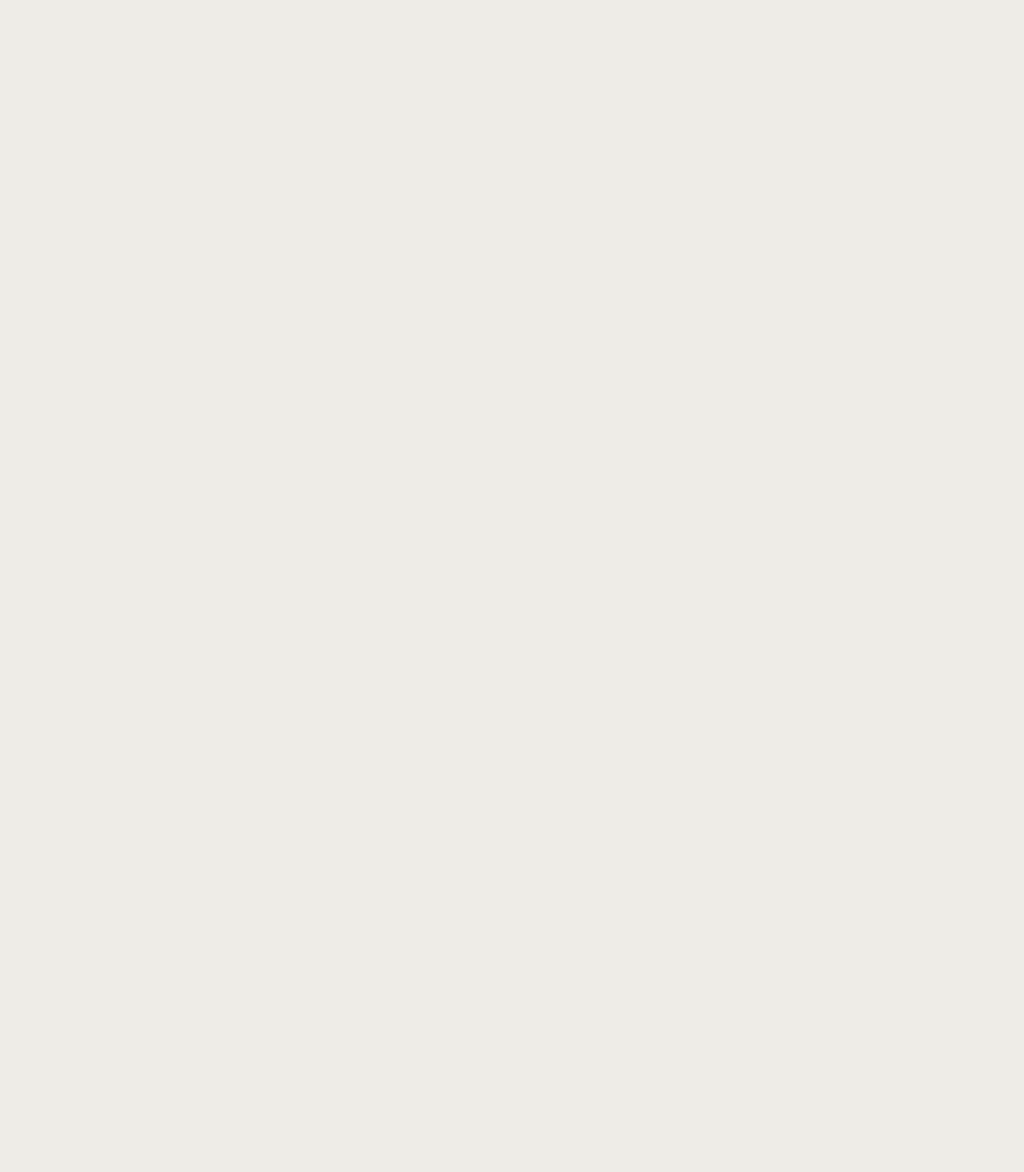
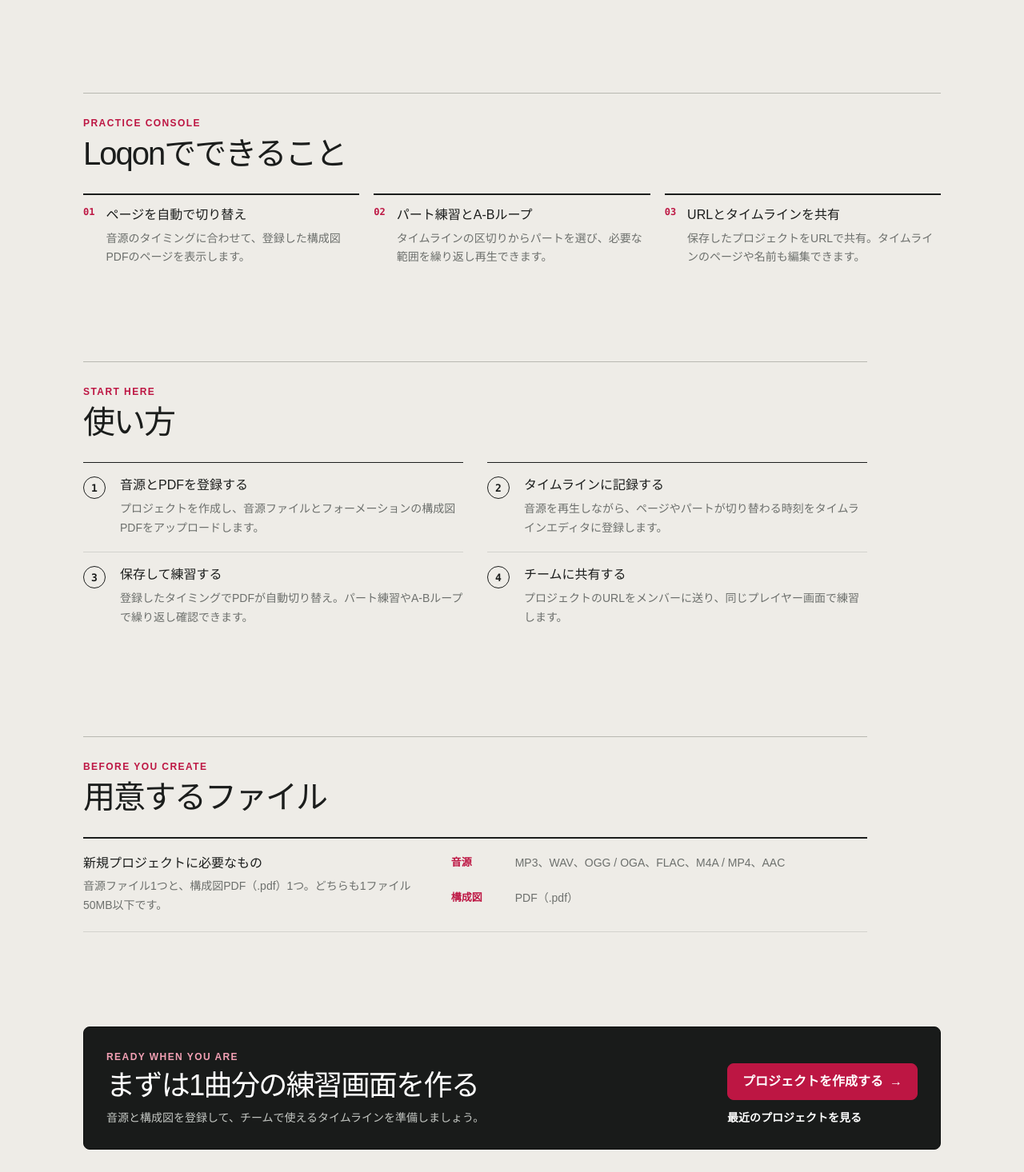
Before and after one commit to katsudontech/loqon, a Next.js app: page / in a window 1280 px wide. Shown: the part 764-2230 px from the top of the page at 80% size. Before the commit the page ends 800 px from the top, so only its background shows below. Built offline with nearby package versions, Linux system fonts and the light colour scheme.

Commit message:
feat: update home page with enhanced content and structure for better user guidance

```diff
--- a/src/app/globals.css
+++ b/src/app/globals.css
@@ -63,6 +63,31 @@
 .paper-preview h3 { margin: 0 0 8px; font-size: 11px; text-align: center; } .formation-row { display: flex; justify-content: space-around; margin: 4px 0; }
 .formation-dot { width: 16px; height: 16px; border: 2px solid var(--ink); border-radius: 50%; } .formation-dot.active { border-color: var(--accent); background: var(--accent); }
 .preview-rule { height: 4px; margin-top: 5px; background: #d8d7d1; } .preview-rule.short { width: 65%; }
+.home-section { margin-top: clamp(70px, 10vw, 118px); padding-top: 28px; border-top: 1px solid var(--line-strong); }
+.home-section-heading .eyebrow { margin: 0 0 7px; }
+.home-section-heading h2 { margin: 0; font-size: clamp(26px, 4vw, 40px); line-height: 1.1; letter-spacing: -.05em; }
+.feature-list { display: grid; grid-template-columns: repeat(3, minmax(0, 1fr)); gap: 18px; margin: 28px 0 0; padding: 0; list-style: none; }
+.feature-list li { min-width: 0; display: grid; grid-template-columns: auto minmax(0, 1fr); gap: 14px; padding-top: 14px; border-top: 2px solid var(--ink); }
+.feature-index { color: var(--accent-dark); font: 700 12px var(--font-mono); }
+.feature-list h3, .steps-list h3, .input-guide h3 { margin: 0; font-size: 16px; line-height: 1.35; }
+.feature-list p, .steps-list p, .input-guide p { margin: 7px 0 0; color: var(--muted); font-size: 14px; line-height: 1.7; }
+.home-section-steps { max-width: 980px; }
+.steps-list { display: grid; grid-template-columns: repeat(2, minmax(0, 1fr)); gap: 0 30px; margin: 28px 0 0; padding: 0; list-style: none; counter-reset: steps; }
+.steps-list li { min-width: 0; display: grid; grid-template-columns: 34px minmax(0, 1fr); gap: 12px; padding: 17px 0 18px; border-top: 1px solid var(--line); }
+.steps-list li:nth-child(-n + 2) { border-top-color: var(--ink); }
+.step-number { width: 28px; height: 28px; display: grid; place-items: center; border: 1px solid var(--ink); border-radius: 50%; font: 700 13px var(--font-mono); }
+.home-section-inputs { max-width: 980px; }
+.input-guide { display: grid; grid-template-columns: minmax(0, .9fr) minmax(0, 1.1fr); gap: 34px; margin-top: 28px; padding: 20px 0; border-top: 2px solid var(--ink); border-bottom: 1px solid var(--line); }
+.input-guide dl { display: grid; gap: 12px; margin: 0; }
+.input-guide dl > div { display: grid; grid-template-columns: 68px minmax(0, 1fr); gap: 12px; min-width: 0; }
+.input-guide dt { color: var(--accent-dark); font-size: 13px; font-weight: 800; }
+.input-guide dd { min-width: 0; margin: 0; color: var(--muted); font-size: 14px; overflow-wrap: anywhere; }
+.home-cta { display: flex; align-items: end; justify-content: space-between; gap: 30px; margin-top: clamp(72px, 10vw, 118px); padding: 28px; background: var(--console); color: #fff; border: 1px solid #0d0e0e; border-radius: 8px; }
+.home-cta .eyebrow { margin: 0 0 7px; color: #f3a0b4; }
+.home-cta h2 { margin: 0; font-size: clamp(24px, 4vw, 36px); line-height: 1.12; letter-spacing: -.045em; }
+.home-cta p:not(.eyebrow) { max-width: 560px; margin: 10px 0 0; color: #c4c7c3; font-size: 14px; }
+.home-cta-actions { flex: 0 0 auto; display: grid; justify-items: start; gap: 12px; }
+.home-cta .text-link { color: #fff; font-size: 14px; }
 
 .project-frame { height: 100dvh; min-height: 0; width: 100%; background: var(--console); color: #f6f6f4; display: flex; flex-direction: column; overflow: hidden; }
 .project-header { min-height: 52px; flex: 0 0 52px; padding: 0 16px; display: flex; align-items: center; justify-content: space-between; gap: 14px; border-bottom: 1px solid #454745; background: var(--console); }
@@ -112,6 +137,10 @@
   .site-header { height: 52px; flex-basis: 52px; } .site-header-inner { padding: 0 16px; } .header-note { display: none; } .page-shell { padding: 32px 16px 54px; } .home-shell { padding: 46px 16px 58px; }
   .home-grid { display: block; } .home-copy { font-size: 15px; line-height: 1.7; } .home-actions { display: grid; } .home-actions > * { width: 100%; } .stage-preview { min-height: 310px; margin-top: 42px; }
   .stage-preview-body { min-height: 225px; padding-top: 20px; } .paper-preview { width: min(210px, 72vw); padding: 18px 14px; } .formation-row { margin: 12px 0; }
+  .home-section { margin-top: 68px; padding-top: 22px; } .feature-list, .steps-list { grid-template-columns: 1fr; margin-top: 22px; } .feature-list { gap: 18px; }
+  .steps-list li, .steps-list li:nth-child(-n + 2) { border-top-color: var(--line); } .steps-list li:first-child { border-top-color: var(--ink); }
+  .input-guide { grid-template-columns: 1fr; gap: 20px; margin-top: 22px; padding: 18px 0; }
+  .home-cta { align-items: stretch; flex-direction: column; gap: 22px; margin-top: 68px; padding: 22px 18px; } .home-cta-actions { width: 100%; } .home-cta-actions .button, .home-cta-actions .text-link { width: 100%; }
   .project-header { min-height: 50px; flex-basis: 50px; padding: 0 10px; } .project-header-id { display: none; } .project-header h1 { font-size: 14px; }
   .console-link { min-width: 44px; width: 44px; min-height: 44px; padding: 0; justify-content: center; } .console-link .console-label { display: none; } .editor-layout { display: flex; flex-direction: column; } .editor-pdf { flex: 1; order: 1; padding: 8px; }
   .editor-sidebar { order: 2; flex: 0 0 auto; max-height: 42vh; border: 0; border-top: 1px solid #474a47; } .editor-sidebar[data-expanded="false"] .timeline-list { display: none; } .editor-actions { order: 3; flex: 0 0 auto; }
--- a/src/app/page.tsx
+++ b/src/app/page.tsx
@@ -6,8 +6,8 @@
       <div className="home-grid">
         <section aria-labelledby="home-title">
           <p className="eyebrow">Paper frame / stage console</p>
-          <h1 id="home-title" className="home-title">構成図と音源を、<em>ひとつの練習画面</em>に。</h1>
-          <p className="home-copy">PDFのフォーメーション図と音源を同期。パートごとの区切りをチームで共有し、練習の流れを止めずに確認できます。</p>
+          <h1 id="home-title" className="home-title">フォーメーションPDFと音源を同期して、<em>ダンス練習</em>を進める。</h1>
+          <p className="home-copy">Loqonは、音源の再生に合わせて構成図のページを切り替える練習画面です。パートの区切りを登録すれば、止めずに次のフォーメーションを確認できます。</p>
           <div className="home-actions">
             <Link href="/create" className="button">プロジェクトを作成する <span aria-hidden="true">→</span></Link>
             <Link href="/select" className="button-secondary">最近見たショーケース</Link>
@@ -26,6 +26,69 @@
           </div>
         </section>
       </div>
+
+      <section className="home-section" aria-labelledby="features-title">
+        <div className="home-section-heading">
+          <p className="eyebrow">Practice console</p>
+          <h2 id="features-title">Loqonでできること</h2>
+        </div>
+        <ul className="feature-list">
+          <li>
+            <span className="feature-index" aria-hidden="true">01</span>
+            <div><h3>ページを自動で切り替え</h3><p>音源のタイミングに合わせて、登録した構成図PDFのページを表示します。</p></div>
+          </li>
+          <li>
+            <span className="feature-index" aria-hidden="true">02</span>
+            <div><h3>パート練習とA-Bループ</h3><p>タイムラインの区切りからパートを選び、必要な範囲を繰り返し再生できます。</p></div>
+          </li>
+          <li>
+            <span className="feature-index" aria-hidden="true">03</span>
+            <div><h3>URLとタイムラインを共有</h3><p>保存したプロジェクトをURLで共有。タイムラインのページや名前も編集できます。</p></div>
+          </li>
+        </ul>
+      </section>
+
+      <section className="home-section home-section-steps" aria-labelledby="steps-title">
+        <div className="home-section-heading">
+          <p className="eyebrow">Start here</p>
+          <h2 id="steps-title">使い方</h2>
+        </div>
+        <ol className="steps-list">
+          <li><span className="step-number" aria-hidden="true">1</span><div><h3>音源とPDFを登録する</h3><p>プロジェクトを作成し、音源ファイルとフォーメーションの構成図PDFをアップロードします。</p></div></li>
+          <li><span className="step-number" aria-hidden="true">2</span><div><h3>タイムラインに記録する</h3><p>音源を再生しながら、ページやパートが切り替わる時刻をタイムラインエディタに登録します。</p></div></li>
+          <li><span className="step-number" aria-hidden="true">3</span><div><h3>保存して練習する</h3><p>登録したタイミングでPDFが自動切り替え。パート練習やA-Bループで繰り返し確認できます。</p></div></li>
+          <li><span className="step-number" aria-hidden="true">4</span><div><h3>チームに共有する</h3><p>プロジェクトのURLをメンバーに送り、同じプレイヤー画面で練習します。</p></div></li>
+        </ol>
+      </section>
+
+      <section className="home-section home-section-inputs" aria-labelledby="inputs-title">
+        <div className="home-section-heading">
+          <p className="eyebrow">Before you create</p>
+          <h2 id="inputs-title">用意するファイル</h2>
+        </div>
+        <div className="input-guide">
+          <div>
+            <h3>新規プロジェクトに必要なもの</h3>
+            <p>音源ファイル1つと、構成図PDF（.pdf）1つ。どちらも1ファイル50MB以下です。</p>
+          </div>
+          <dl>
+            <div><dt>音源</dt><dd>MP3、WAV、OGG / OGA、FLAC、M4A / MP4、AAC</dd></div>
+            <div><dt>構成図</dt><dd>PDF（.pdf）</dd></div>
+          </dl>
+        </div>
+      </section>
+
+      <section className="home-cta" aria-labelledby="home-cta-title">
+        <div>
+          <p className="eyebrow">Ready when you are</p>
+          <h2 id="home-cta-title">まずは1曲分の練習画面を作る</h2>
+          <p>音源と構成図を登録して、チームで使えるタイムラインを準備しましょう。</p>
+        </div>
+        <div className="home-cta-actions">
+          <Link href="/create" className="button">プロジェクトを作成する <span aria-hidden="true">→</span></Link>
+          <Link href="/select" className="text-link">最近のプロジェクトを見る</Link>
+        </div>
+      </section>
     </div>
   );
 }
```
